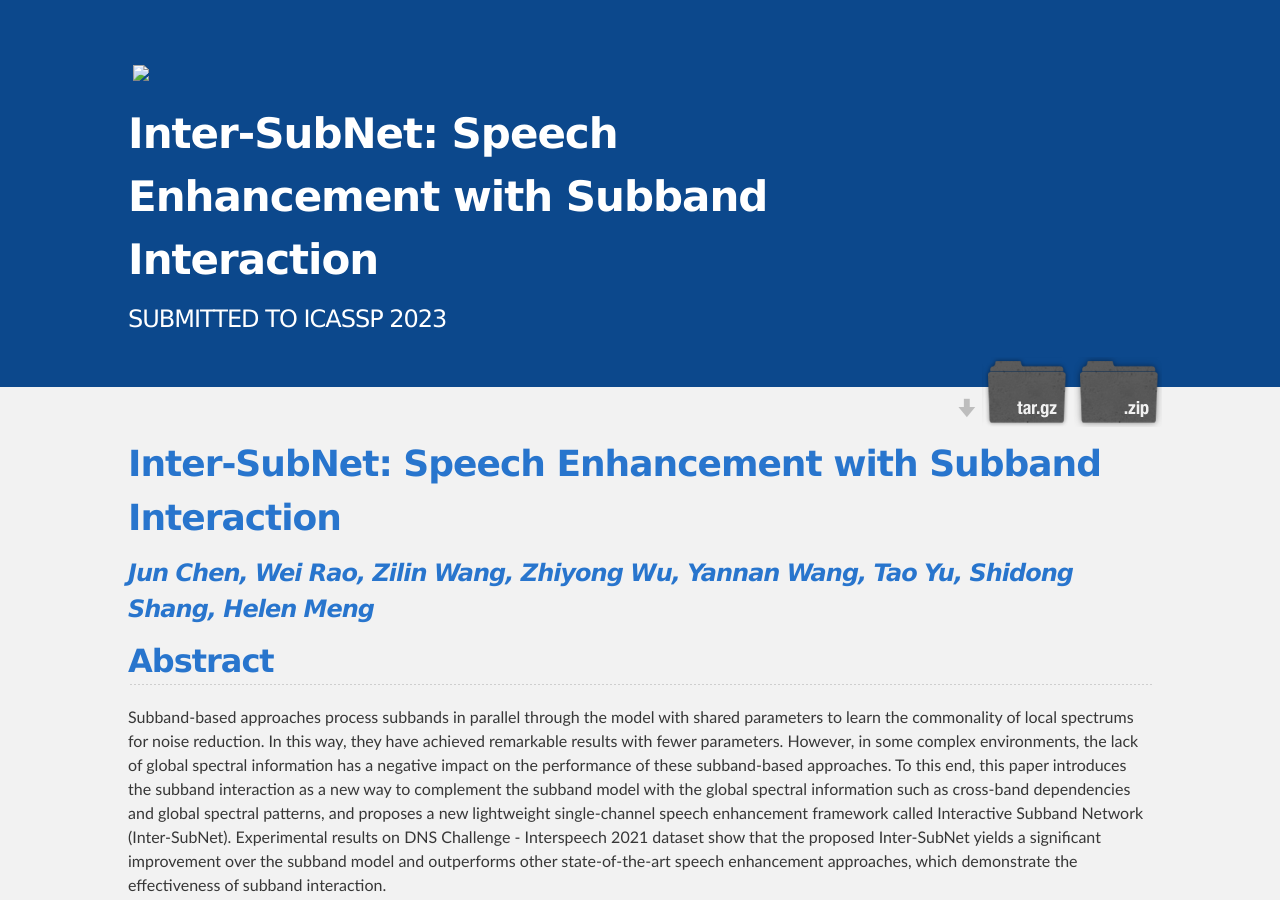
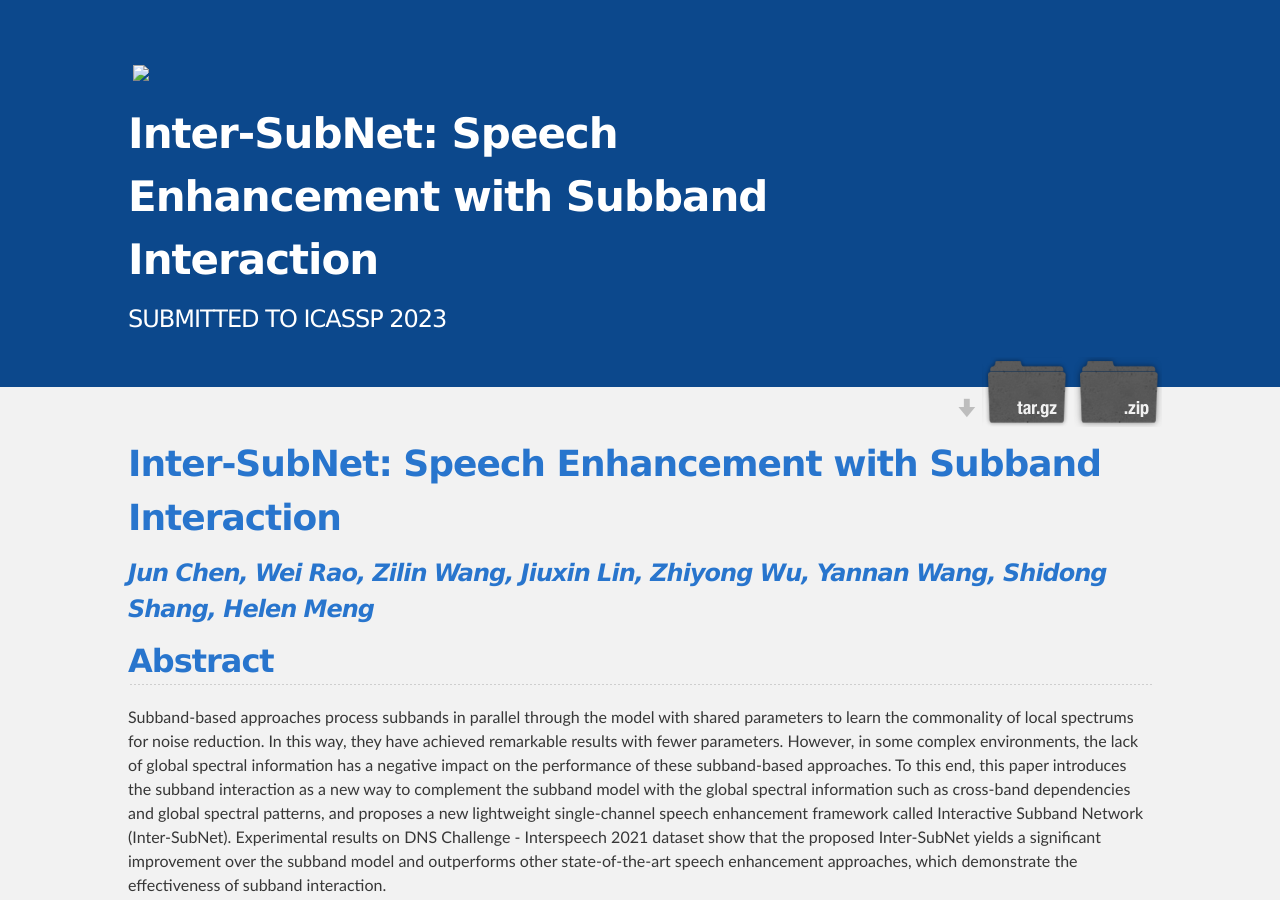
Before and after one commit to RookieJunChen/Inter-SubNet_demo, a Jekyll site: the page built from index.md, in a window 1280 px wide and 900 px high. Built offline with Jekyll 4.4.1, drawn with Linux system fonts in a browser that asks for light colours; our own code applies the rules of GitHub Pages for plain Markdown files.

Commit message:
update authors

```diff
--- a/index.md
+++ b/index.md
@@ -1,6 +1,6 @@
 # Inter-SubNet: Speech Enhancement with Subband Interaction
 
-### *Jun Chen, Wei Rao, Zilin Wang, Zhiyong Wu, Yannan Wang,  Tao Yu, Shidong Shang, Helen Meng*
+### *Jun Chen, Wei Rao, Zilin Wang, Jiuxin Lin, Zhiyong Wu, Yannan Wang,  Shidong Shang, Helen Meng*
 
 <h2 id = "1">Abstract</h2>
 
```
